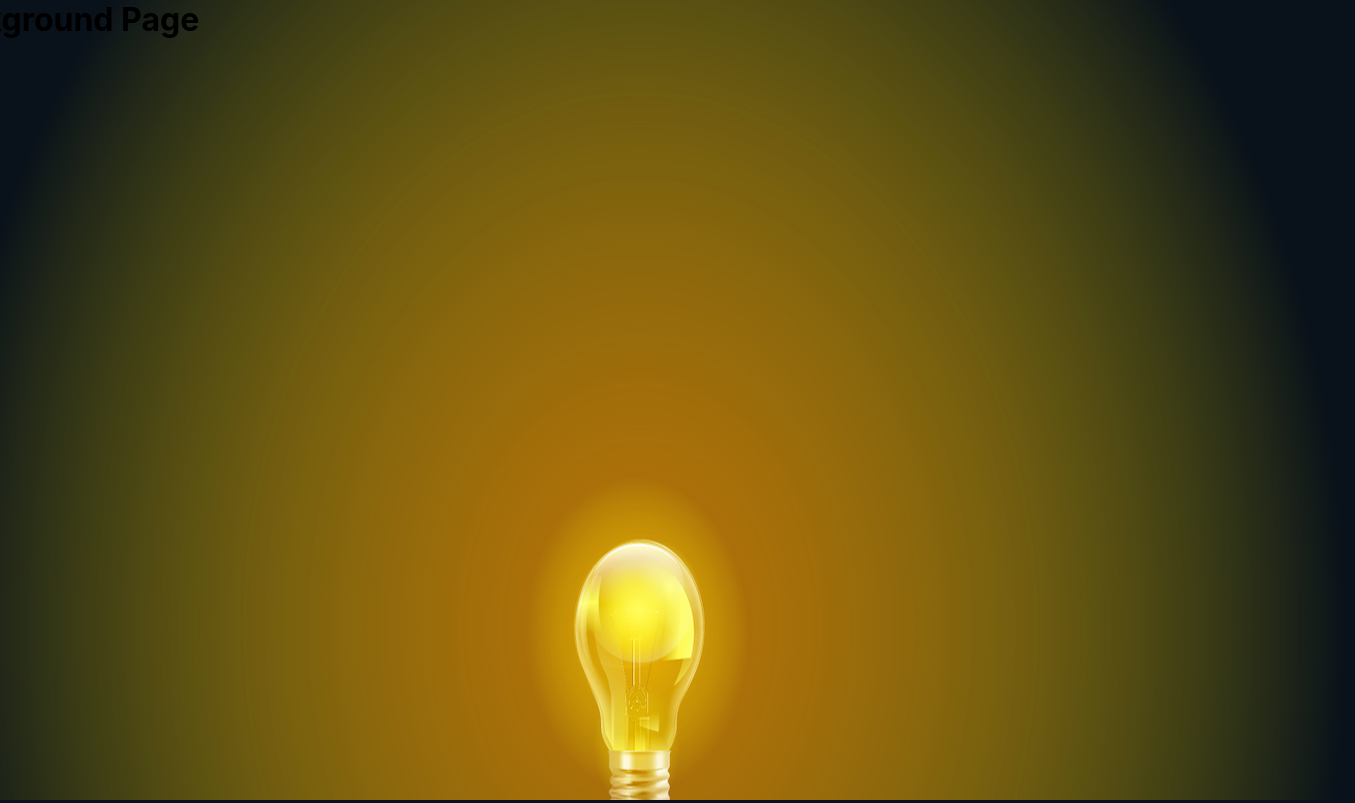
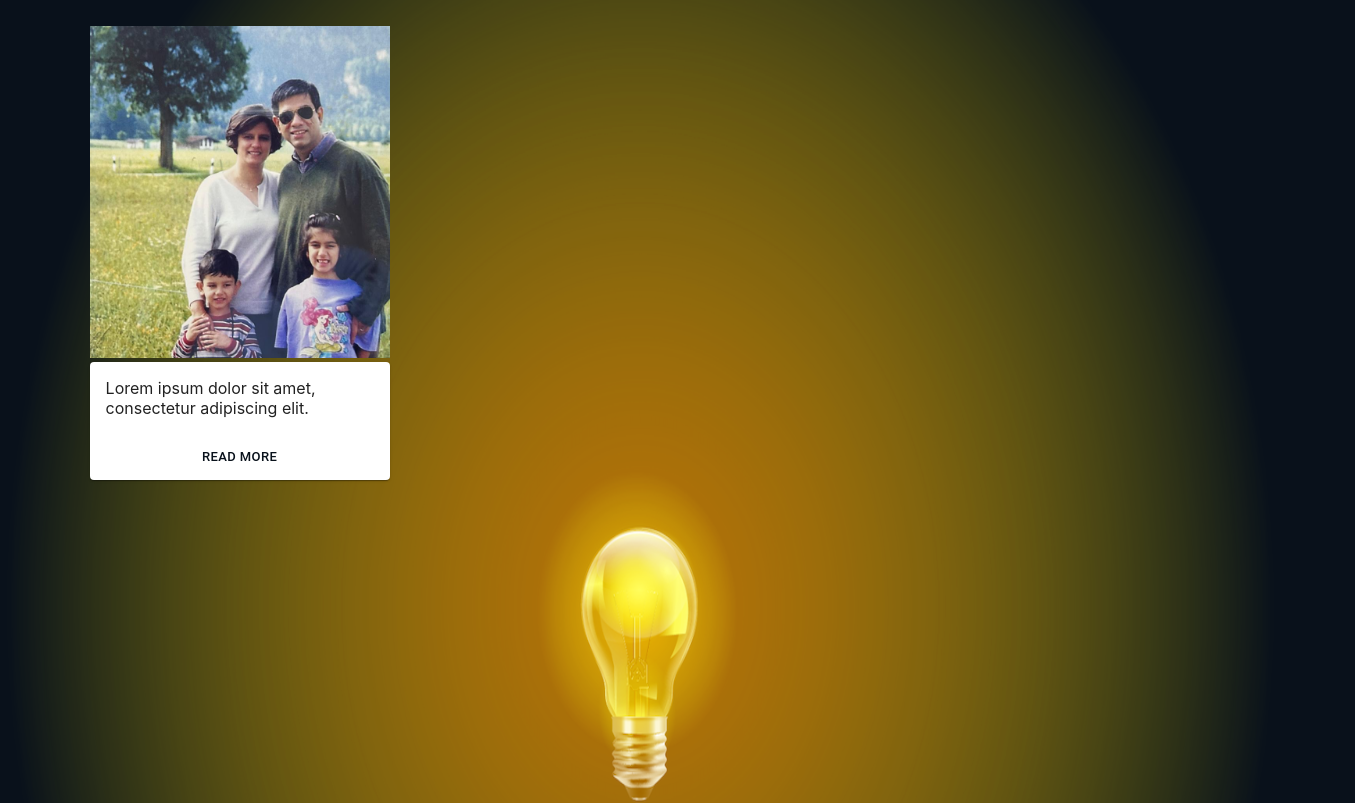
Before and after one commit to raghavbali12/portfolio-project-v2, a React (Create React App) app in the folder front-end/: page /background in a window 1280 px wide. Shown: the top 803 px of the page, 1355 px wide, since content can reach past the window. Built offline with nearby package versions, Linux system fonts and the light colour scheme.

Commit message:
Refactor BackgroundPage component and add PictureBox component

```diff
--- a/front-end/src/Components/Background/BackgroundPage.tsx
+++ b/front-end/src/Components/Background/BackgroundPage.tsx
@@ -1,7 +1,33 @@
+import { Box, Button, Fade } from "@mui/material";
+import Xarrow, { Xwrapper } from "react-xarrows";
+import PictureBox from "./PictureBox";
+import childhood from "../../Content/Images/childhood-pic.jpg";
+import text from "../../Content/Text/BackgroundText.json";
+import { useEffect } from "react";
+
 function BackgroundPage() {
+  //Used to set the vW CSS variable to the current viewport width. Prevents overflow of X axis
+  function setVw() {
+    let vw = document.documentElement.clientWidth / 100;
+    document.documentElement.style.setProperty("--vw", `${vw}px`);
+  }
+
+  useEffect(() => {
+    setVw();
+  }, []);
+  window.addEventListener("resize", setVw);
+
   return (
     <div className="background-page">
-      <h1>Background Page</h1>
+      <Fade in={true} timeout={2000}>
+        <div>
+          <PictureBox
+            picture={childhood}
+            cardPreview={text.childhood.preview}
+            cardContent={text.childhood.content}
+          />
+        </div>
+      </Fade>
     </div>
   );
 }
--- /dev/null
+++ b/front-end/src/Components/Background/PictureBox.tsx
@@ -0,0 +1,52 @@
+import {
+  Box,
+  Button,
+  Card,
+  CardActions,
+  CardContent,
+  Collapse,
+} from "@mui/material";
+import { useState } from "react";
+
+function PictureBox(props: {
+  picture: any;
+  cardPreview: string;
+  cardContent: string;
+}) {
+  const [expanded, setExpanded] = useState(false);
+
+  return (
+    <div>
+      <Box className="picture-box">
+        <Box
+          component="img"
+          alt="Childhood picture."
+          src={props.picture}
+          sx={{
+            height: "70%",
+            width: "100%",
+            objectFit: "cover",
+          }}
+        />
+        <Card
+          sx={{
+            height: "auto",
+            width: "100%",
+          }}
+        >
+          <CardContent>{props.cardPreview}</CardContent>
+          <Collapse in={expanded} timeout={1000} unmountOnExit>
+            <CardContent>{props.cardContent}</CardContent>
+          </Collapse>
+          <CardActions sx={{ justifyContent: "center" }}>
+            <Button size="small" onClick={() => setExpanded(!expanded)}>
+              {!expanded ? "Read More" : "Collapse"}
+            </Button>
+          </CardActions>
+        </Card>
+      </Box>
+    </div>
+  );
+}
+
+export default PictureBox;
--- /dev/null
+++ b/front-end/src/Content/Text/BackgroundText.json
@@ -0,0 +1,7 @@
+{
+    "childhood":
+    {
+        "preview" : "Lorem ipsum dolor sit amet, consectetur adipiscing elit.",
+        "content": "Lorem ipsum dolor sit amet, consectetur adipiscing elit. Aliquam et leo eu quam gravida bibendum Lorem ipsum dolor sit amet, consectetur adipiscing elit. Aliquam et leo eu quam gravida bibendum Lorem ipsum dolor sit amet, consectetur adipiscing elit. Aliquam et leo eu quam gravida bibendum Lorem ipsum dolor sit amet, consectetur adipiscing elit. Aliquam et leo eu quam gravida bibendum Lorem ipsum dolor sit amet, consectetur adipiscing elit. Aliquam et leo eu quam gravida bibendum Lorem ipsum dolor sit amet, consectetur adipiscing elit. Aliquam et leo eu quam gravida bibendum Lorem ipsum dolor sit amet, consectetur adipiscing elit. Aliquam et leo eu quam gravida bibendum Lorem ipsum dolor sit amet, consectetur adipiscing elit. Aliquam et leo eu quam gravida bibendum"
+    }
+}
--- a/front-end/src/style.css
+++ b/front-end/src/style.css
@@ -115,10 +115,18 @@ body {
 .background-page {
     content: '';
     position: relative;
-    width: 1430px;
-    height: 100vh;
+    width: calc(var(--vw, 1vw) * 100);
+    height: 300vh;
     background: url('./Content//Images/100-percent.png');
     background-size: cover;
     background-position: center;
     background-repeat: no-repeat;
+    background-attachment: fixed;
 }
+
+.picture-box {
+    height: 500px;
+    width: 300px;
+    margin-left:7%;
+    padding-top:2%;
+}
```
